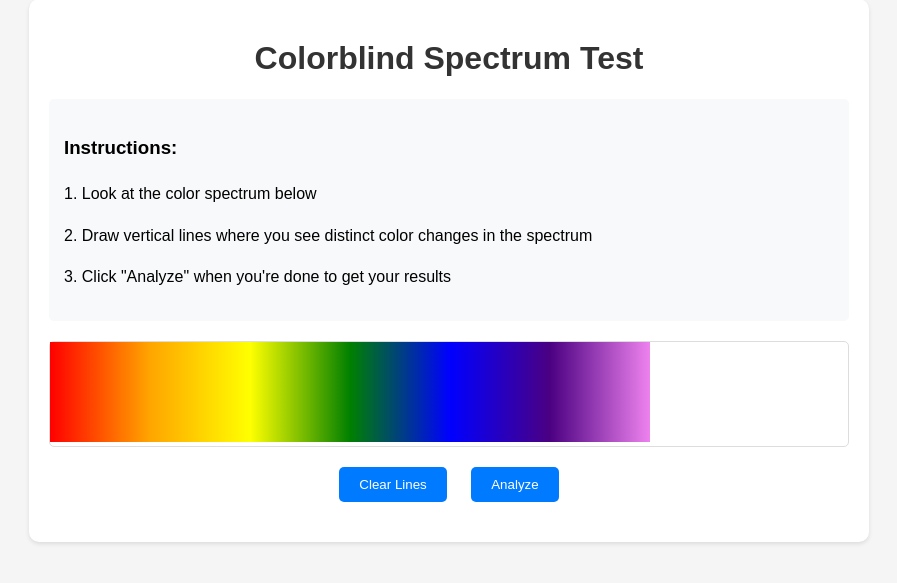
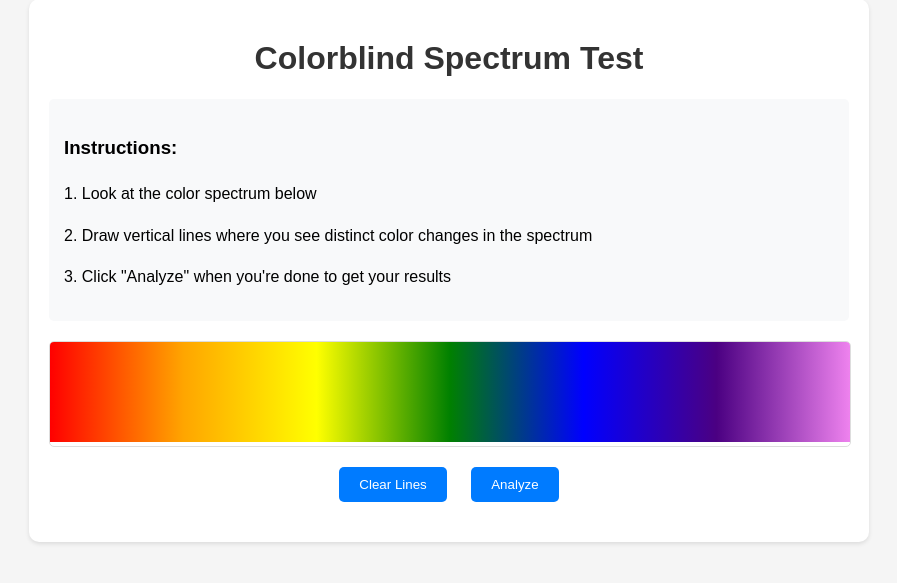
Before and after one commit to wmason1997/Colorblind-Quiz, a FastAPI app: page / in a window 1280 px wide. Shown: the part 21-604 px from the top of the page, without its empty margins (191-1088 px from the left). Run offline with FastAPI, Linux system fonts and the light colour scheme.

Commit message:
Fixed the width of the color spectrum to fill the available space.

```diff
--- a/templates/index.html
+++ b/templates/index.html
@@ -34,24 +34,30 @@
             margin: 20px 0;
             border: 1px solid #ddd;
             border-radius: 5px;
+            width: 100%;
+            overflow: hidden;
         }
 
         #spectrumCanvas {
             background: linear-gradient(to right,
-                red,
-                orange,
-                yellow,
-                green,
-                blue,
-                indigo,
-                violet
+                red 0%,
+                orange 16.67%,
+                yellow 33.33%,
+                green 50%,
+                blue 66.67%,
+                indigo 83.33%,
+                violet 100%
             );
+            width: 100%;
+            height: 100px;
         }
 
         #drawingCanvas {
             position: absolute;
             top: 0;
             left: 0;
+            width: 100%;
+            height: 100px;
         }
 
         .controls {
@@ -115,13 +121,23 @@
             const analyzeBtn = document.getElementById('analyzeBtn');
             const results = document.getElementById('results');
 
-            // Set canvas sizes
-            const canvasWidth = 600;
-            const canvasHeight = 100;
-            spectrumCanvas.width = canvasWidth;
-            spectrumCanvas.height = canvasHeight;
-            drawingCanvas.width = canvasWidth;
-            drawingCanvas.height = canvasHeight;
+            // Function to update canvas sizes
+            function updateCanvasSizes() {
+                const container = spectrumCanvas.parentElement;
+                const width = container.clientWidth;
+                const height = 100;
+
+                spectrumCanvas.width = width;
+                spectrumCanvas.height = height;
+                drawingCanvas.width = width;
+                drawingCanvas.height = height;
+            }
+
+            // Initial size setup
+            updateCanvasSizes();
+
+            // Update sizes on window resize
+            window.addEventListener('resize', updateCanvasSizes);
 
             const ctx = drawingCanvas.getContext('2d');
             let isDrawing = false;
@@ -135,7 +151,8 @@
             // Drawing functions
             function startDrawing(e) {
                 isDrawing = true;
-                const x = e.clientX - drawingCanvas.getBoundingClientRect().left;
+                const rect = drawingCanvas.getBoundingClientRect();
+                const x = e.clientX - rect.left;
                 lines.push({ x: x });
                 drawLine(x);
             }
@@ -143,7 +160,7 @@
             function drawLine(x) {
                 ctx.beginPath();
                 ctx.moveTo(x, 0);
-                ctx.lineTo(x, canvasHeight);
+                ctx.lineTo(x, drawingCanvas.height);
                 ctx.stroke();
             }
 
@@ -157,7 +174,7 @@
             drawingCanvas.addEventListener('mouseleave', stopDrawing);
 
             clearBtn.addEventListener('click', () => {
-                ctx.clearRect(0, 0, canvasWidth, canvasHeight);
+                ctx.clearRect(0, 0, drawingCanvas.width, drawingCanvas.height);
                 lines = [];
             });
 
```
